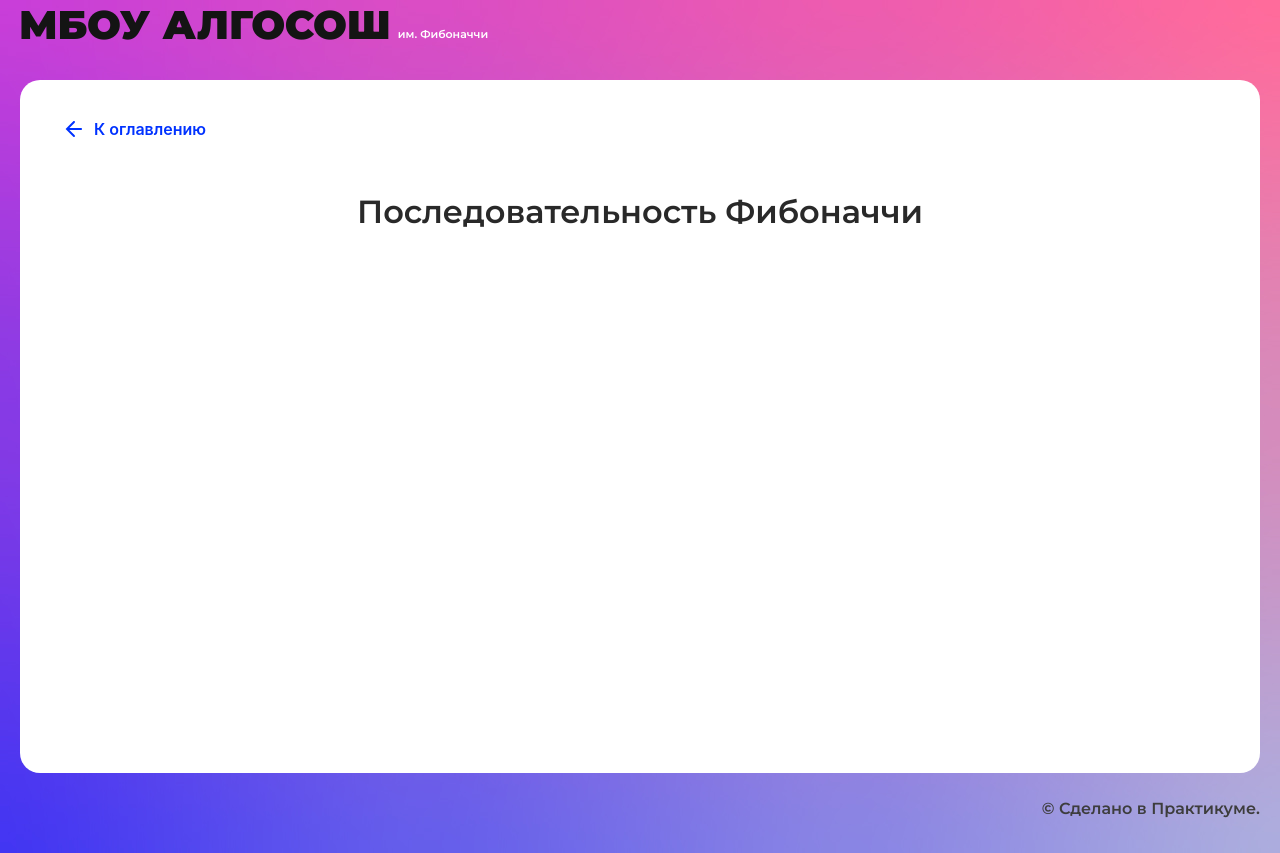
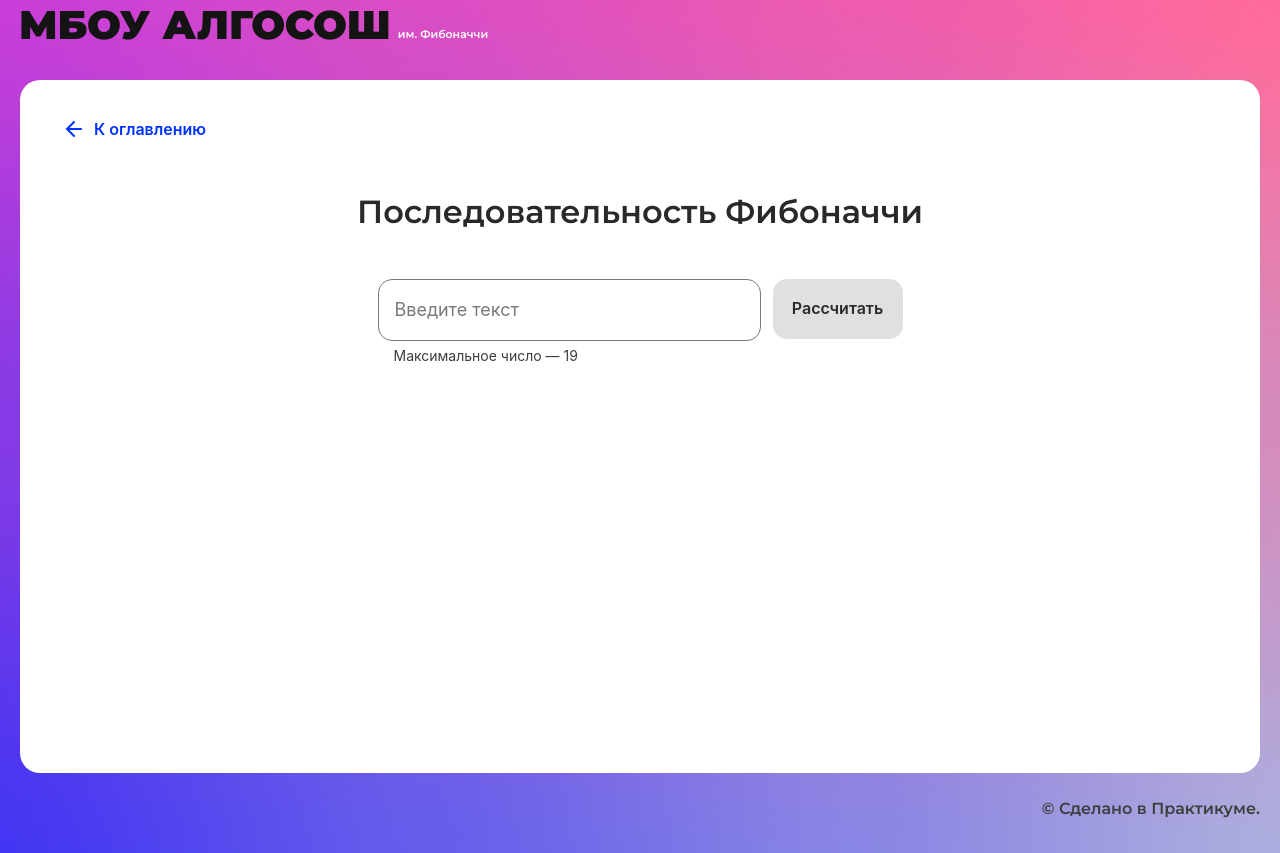
Before and after one commit to TakeYourEnergy/algososh-algoritms, a React (Create React App) app: page /fibonacci in a window 1280 px wide. Built offline with nearby package versions, Linux system fonts and the light colour scheme.

Commit message:
add logic fibo numbers

```diff
--- /dev/null
+++ b/src/components/fibonacci-page/fibo.module.css
@@ -0,0 +1,16 @@
+.form {
+	margin: 0 auto;
+	display: flex;
+	gap: 12px;
+	max-width: 525px;
+}
+
+.circles {
+	margin: 70px auto 0;
+	padding: 0 120px;
+	display: flex;
+	justify-content: start;
+	align-items: center;
+	gap: 48px 16px;
+	flex-wrap: wrap;
+}
--- a/src/components/fibonacci-page/fibonacci-page.tsx
+++ b/src/components/fibonacci-page/fibonacci-page.tsx
@@ -1,10 +1,63 @@
-import React from "react";
-import { SolutionLayout } from "../ui/solution-layout/solution-layout";
+import { nanoid } from 'nanoid';
+import React, { useState } from 'react';
+import { animationDelay } from '../../utils/utils';
+import { Button } from '../ui/button/button';
+import { Circle } from '../ui/circle/circle';
+import { Input } from '../ui/input/input';
+import { SolutionLayout } from '../ui/solution-layout/solution-layout';
+import styles from './fibo.module.css';
+import { fibo } from './utils/fibo';
 
 export const FibonacciPage: React.FC = () => {
-  return (
-    <SolutionLayout title="Последовательность Фибоначчи">
+	const [inputValue, setInputValue] = useState('');
+	const [isLoading, setIsLoading] = useState(false);
+	const [arrFibo, setArrFibo] = useState<string[]>([]);
+	console.log(inputValue);
 
-    </SolutionLayout>
-  );
+	const printFiboNumbers = async (n: string) => {
+		setIsLoading(true);
+		setArrFibo([]);
+		const templateArr = fibo(+n); //массив с числами фибоначчи
+		for (let i = 0; i < templateArr.length; i++) {
+			setArrFibo(prev => [...prev, String(templateArr[i])]);
+			await animationDelay(500);
+		}
+		setIsLoading(false);
+	};
+
+	const handleSubmit = (e: React.FormEvent<HTMLFormElement>) => {
+		e.preventDefault();
+		printFiboNumbers(inputValue);
+	};
+
+	const handleChange = (e: React.ChangeEvent<HTMLInputElement>) => {
+		setInputValue(e.target.value);
+	};
+
+	return (
+		<SolutionLayout title='Последовательность Фибоначчи'>
+			<form onSubmit={handleSubmit} className={styles.form}>
+				<Input
+					value={inputValue}
+					onChange={handleChange}
+					max={19}
+					maxLength={2}
+					isLimitText={true}
+					disabled={isLoading}
+					type='number'
+				/>
+				<Button
+					text='Раcсчитать'
+					type='submit'
+					isLoader={isLoading}
+					disabled={inputValue && +inputValue > 0 ? false : true}
+				/>
+			</form>
+			<div className={styles.circles}>
+				{arrFibo.map((number, index) => {
+					return <Circle key={nanoid()} letter={number} index={index + 1} />;
+				})}
+			</div>
+		</SolutionLayout>
+	);
 };
--- /dev/null
+++ b/src/components/fibonacci-page/utils/fibo.tsx
@@ -0,0 +1,9 @@
+export const fibo = (number: number) => {
+	const arr = [1, 1];
+
+	for (let i = 0; i < number - 2; i++) {
+		arr.push(arr[i] + arr[i + 1]);
+	}
+
+	return arr;
+};
--- a/src/components/string/string.tsx
+++ b/src/components/string/string.tsx
@@ -1,6 +1,5 @@
 import { nanoid } from 'nanoid';
 import React, { useState } from 'react';
-import { ElementStates } from '../../types/element-states';
 import { animationDelay, swap } from '../../utils/utils';
 import { Button } from '../ui/button/button';
 import { Circle } from '../ui/circle/circle';
@@ -14,19 +13,18 @@ export const StringComponent: React.FC = () => {
 	const [isLoading, setIsLoading] = useState(false);
 	const [arr, setArr] = useState<string[]>([]);
 	const [operation, setOperation] = useState<number>(0);
-	console.log('operation', operation);
 
 	const printReverseString = async () => {
 		setIsLoading(true);
 		setOperation(0);
 
 		const arrOfInput = inputValue.split('');
-		setArr([...arrOfInput]); //чтобы на начльном экране появилось начальная строка
+		setArr([...arrOfInput]); //чтобы на начальном экране появилось начальная строка
 		await animationDelay(500); //задержка показа начальной строки
 
 		let start = 0;
 		let end = arrOfInput.length - 1;
-		while (start < end) {
+		while (start <= end) {
 			swap(arrOfInput, start, end);
 			start += 1;
 			end -= 1;
--- a/src/components/string/utils/utils.ts
+++ b/src/components/string/utils/utils.ts
@@ -1,4 +1,4 @@
-import { ElementStates } from "../../../types/element-states";
+import { ElementStates } from '../../../types/element-states';
 
 export const stateSircle = (index: number, operation: number, arr: Array<string>) => {
 	if (index < operation || index > arr.length - 1 - operation) {
```
